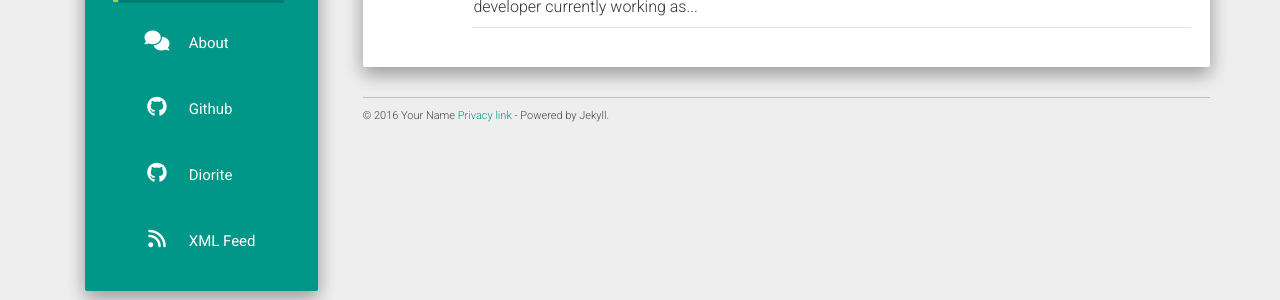
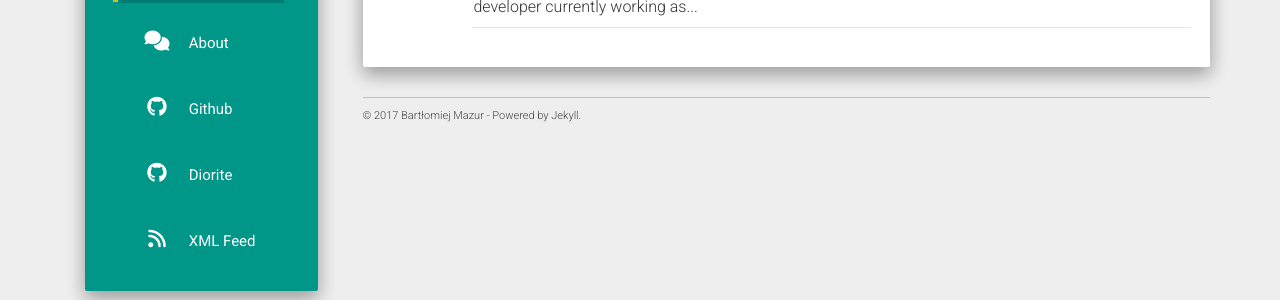
Before and after one commit to GotoFinal/blog, a Jekyll site: the page built from index.html, in a window 1280 px wide. Shown: the part 341-641 px from the top of the page. Built offline with Jekyll 4.4.1, drawn with Linux system fonts in a browser that asks for light colours; nearby versions of some CDN libraries; the list of posts is cut into pages by our own code.

Commit message:
update footer

```diff
--- a/_includes/footer.html
+++ b/_includes/footer.html
@@ -1,5 +1,5 @@
 <footer>
-  © 2016 Your Name <a href="#">Privacy link</a> - Powered by Jekyll.
+  © 2017 Bartłomiej Mazur - Powered by Jekyll.
 </footer>
 <!--<div align="center">-->
   <!--<script async src="https://pagead2.googlesyndication.com/pagead/js/adsbygoogle.js"></script>-->
```
